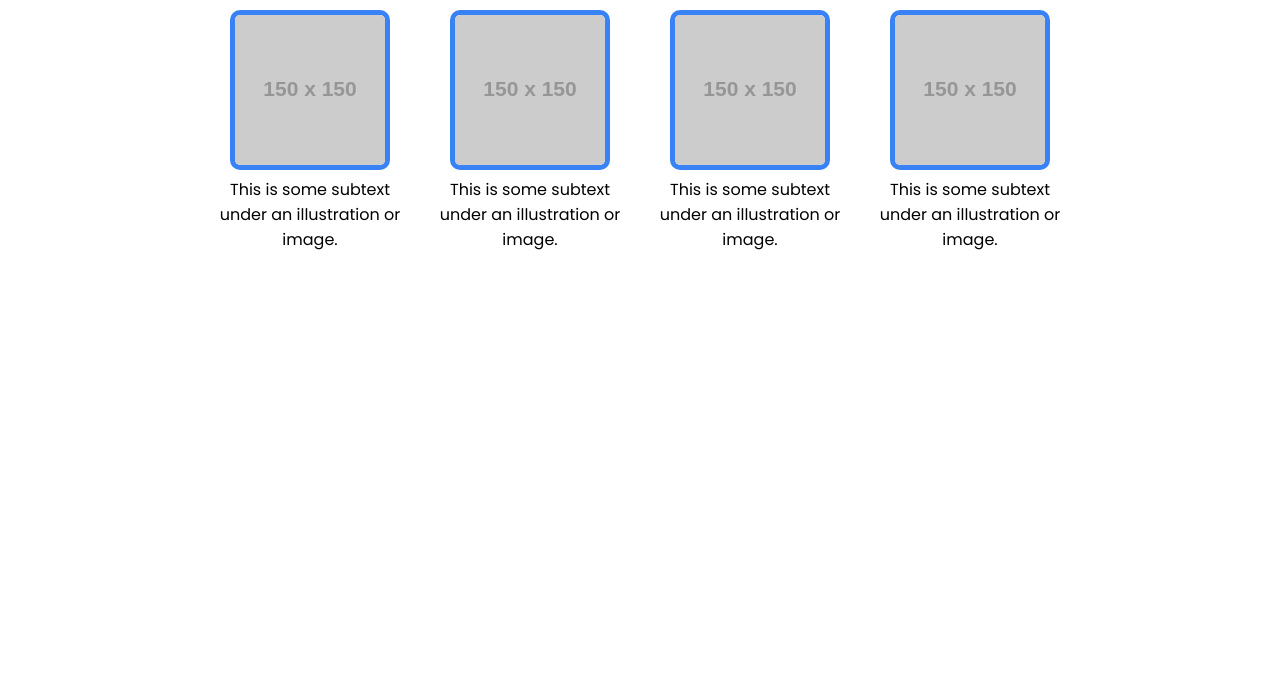
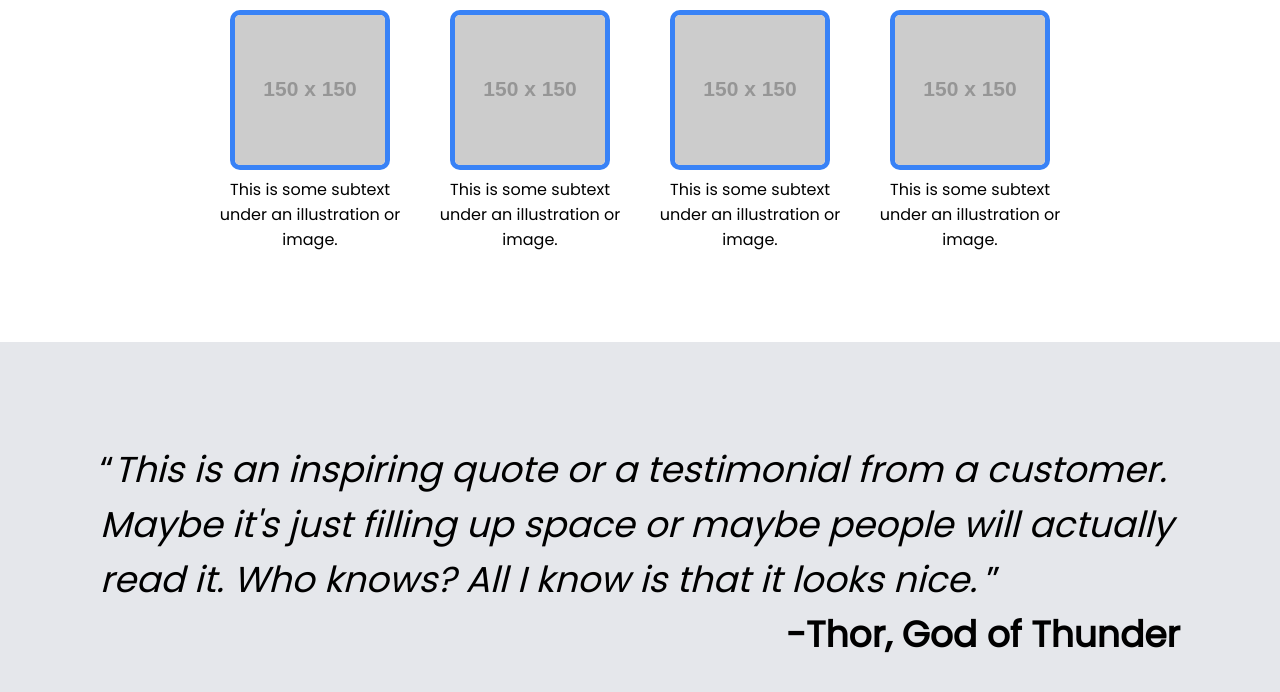
Before and after one commit to bananabread08/landing-page, a plain HTML site: page index.html in a window 1280 px wide. Shown: the part 648-1340 px from the top of the page. Before the commit the page ends 990 px from the top, so only its background shows below. Drawn offline with Linux system fonts and the light colour scheme; placeholder pictures from the web are drawn by us.

Commit message:
added quote section

```diff
--- a/index.html
+++ b/index.html
@@ -61,5 +61,16 @@
         </div>
       </div>
     </section>
+
+    <section class="quote-cont">
+      <q
+        ><em
+          >This is an inspiring quote or a testimonial from a customer. Maybe
+          it's just filling up space or maybe people will actually read it. Who
+          knows? All I know is that it looks nice.</em
+        >
+      </q>
+      <div>-Thor, God of Thunder</div>
+    </section>
   </body>
 </html>
--- a/styles/style.css
+++ b/styles/style.css
@@ -123,3 +123,18 @@ header button {
 .cards .card-text {
   width: 200px;
 }
+
+.quote-cont {
+  background: var(--weak-white);
+  font-size: 36px;
+  font-weight: 300;
+  padding: 100px;
+  display: flex;
+  flex-direction: column;
+  justify-content: center;
+  align-items: flex-end;
+}
+
+.quote-cont div {
+  font-weight: bold;
+}
```
